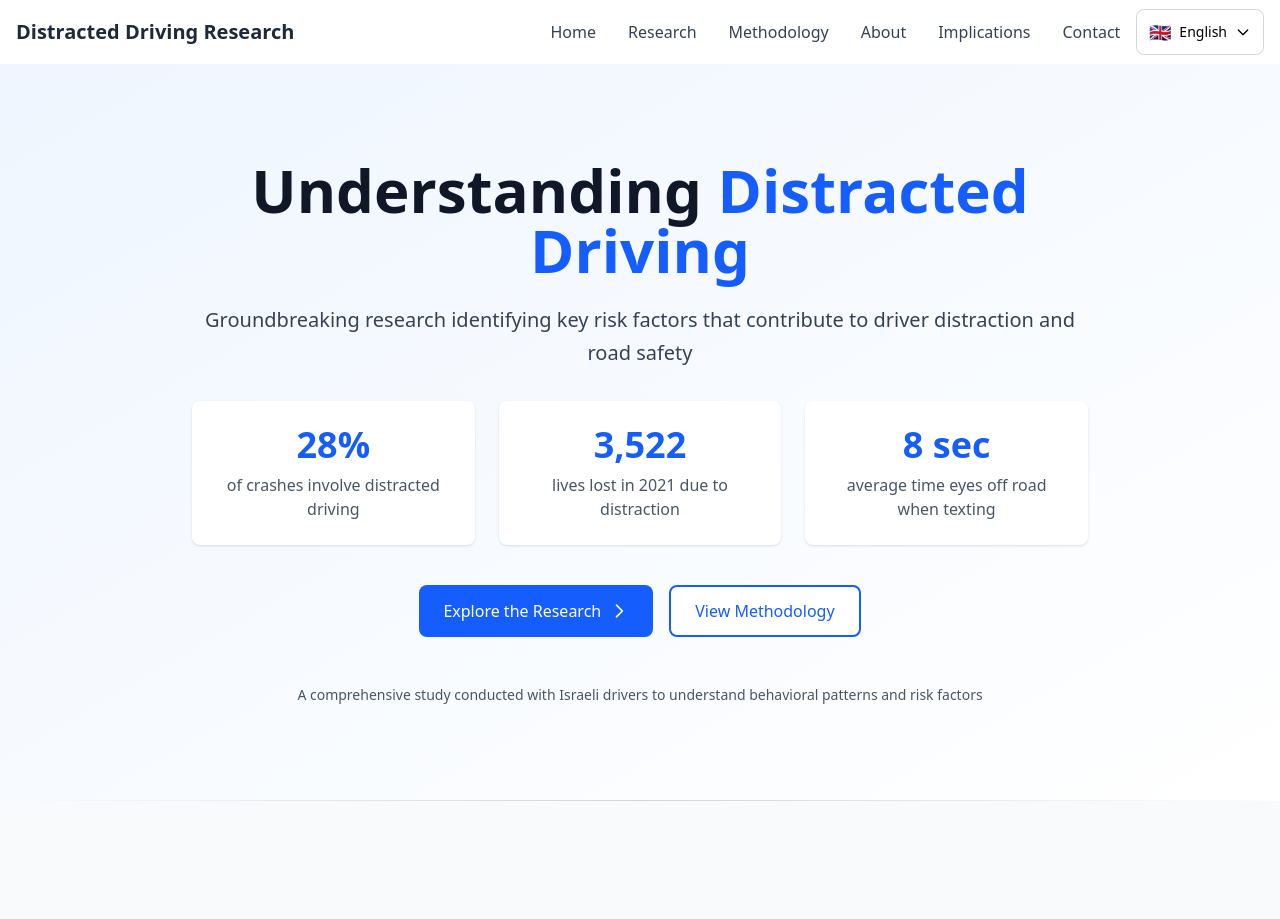
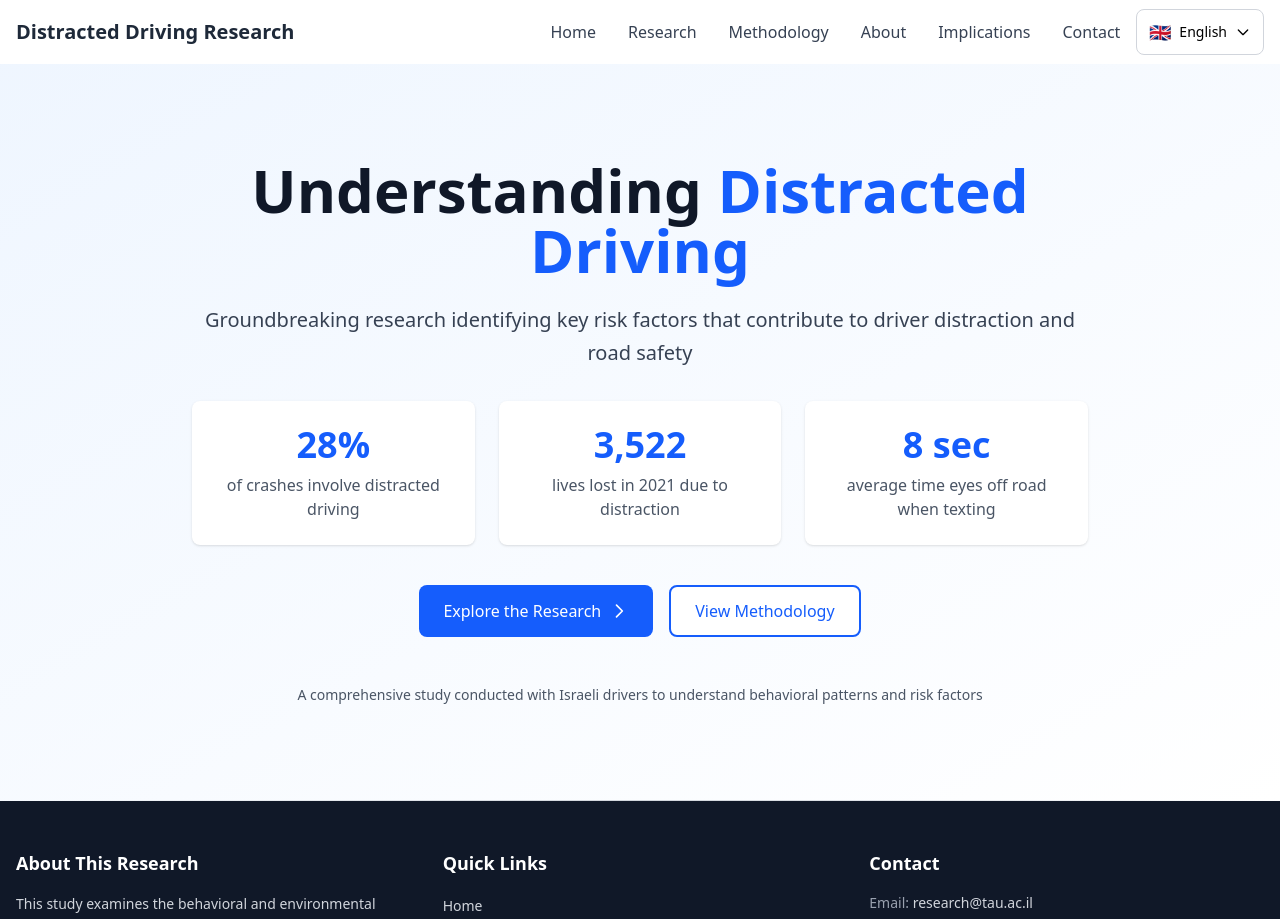
Before and after one commit to WilliamGiammona/odel-project, a Next.js app: page / in a window 1280 px wide. Shown: the top 919 px of the page. Before the commit the page ends 801 px from the top, so only its background shows below. Built offline with nearby package versions, Linux system fonts and the light colour scheme.

Commit message:
added footer

```diff
--- a/app/layout.tsx
+++ b/app/layout.tsx
@@ -2,6 +2,7 @@
 import type { Metadata } from "next";
 import "./globals.css";
 import Navigation from "./components/Navigation";
+import Footer from "./components/Footer";
 import { LanguageProvider } from "./contexts/LanguageContext";
 
 export const metadata: Metadata = {
@@ -17,10 +18,11 @@
 }>) {
   return (
     <html lang="en">
-      <body className="min-h-screen bg-gray-50">
+      <body className="min-h-screen bg-gray-50 flex flex-col">
         <LanguageProvider>
           <Navigation />
-          <main>{children}</main>
+          <main className="flex-grow">{children}</main>
+          <Footer />
         </LanguageProvider>
       </body>
     </html>
```
